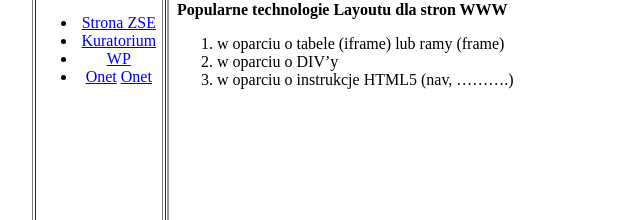
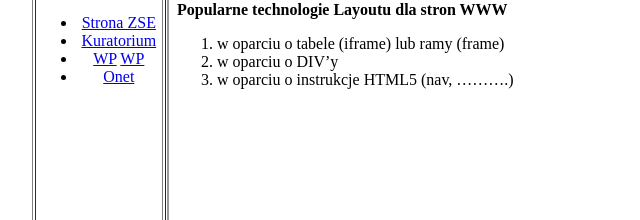
Before and after one commit to epik190/Ramki-plywajace2, a plain HTML site: page index.html in a window 1280 px wide. Shown: the part 294-514 px from the top of the page, 151-791 px from the left. Drawn offline with Linux system fonts and the light colour scheme.

Commit message:
Update index.html

```diff
--- a/index.html
+++ b/index.html
@@ -21,10 +21,10 @@
 						</li>
 						<li>
 							<a href="https://https://www.wp.pl/" target="obszar_glowny">WP</a>
+							<a href="javascript:void(0)" onclick="parent.obszar_glowny.location.href = "https://https://www.wp.pl/"; return false">WP</a>
 						</li>
 						<li>
 							<a href="https://www.onet.pl/" target="obszar_glowny">Onet</a>
-							<a href="javascript:void(0)" onclick="parent.obszar_glowny.location.href = 'httsp://www.onet.pl/'; return false">Onet</a>
 						</li>
 					</ul>
 				</td>
```
